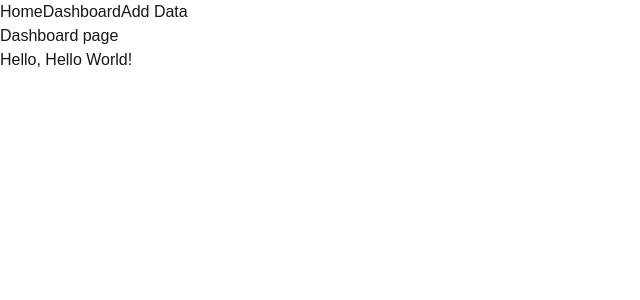
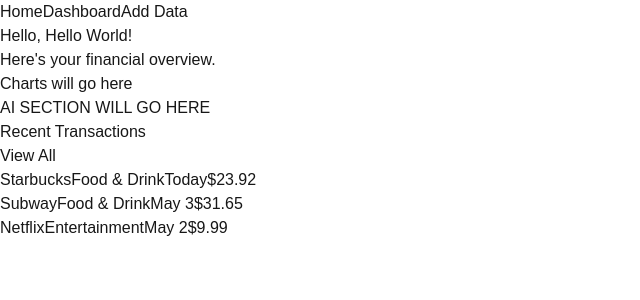
Before and after one commit to CP4485-Project-Riley-Dylan/CP4485EmergingTrendsProject, a Next.js app: page /dashboard in a window 1280 px wide. Shown: the top 300 px of the page, without its empty margins (0-640 px from the left). Built offline with nearby package versions, Linux system fonts and the light colour scheme.

Commit message:
KAN-11 Create Dashboard page

```diff
--- a/app/dashboard/page.js
+++ b/app/dashboard/page.js
@@ -1,11 +1,40 @@
 export default async function Page() {
   const response = await fetch('http://localhost:3000/api/user');
   const data = await response.json();
+  const transactions = [
+    ["Starbucks", "Food & Drink", "Today", 23.92],
+    ["Subway", "Food & Drink", "May 3", 31.65],
+    ["Netflix", "Entertainment", "May 2", 9.99]
+  ];
 
   return (
-    <>
-      <main>Dashboard page</main>
-      <h1>Hello, {data.name}</h1>
-    </>
-  )
+    <main>
+      <section className="welcome-section">
+        <h1>Hello, {data.name}</h1>
+        <p>Here's your financial overview.</p>
+      </section>
+
+      <section className="dashboard-elements-Section">
+        <p>Charts will go here</p>
+      </section>
+
+      <section className="ai-section">
+        <p>AI SECTION WILL GO HERE</p>
+      </section>
+      <section className="transactions-section">
+        <h2>Recent Transactions</h2>
+        <button>View All</button>
+        <ul>
+          {transactions.map((item, index) => (
+            <li key={index}>
+              <span>{item[0]}</span>
+              <span>{item[1]}</span>
+              <span>{item[2]}</span>
+              <span>${item[3]}</span>
+            </li>
+          ))}
+        </ul>
+      </section>
+    </main>
+  );
 }
```
